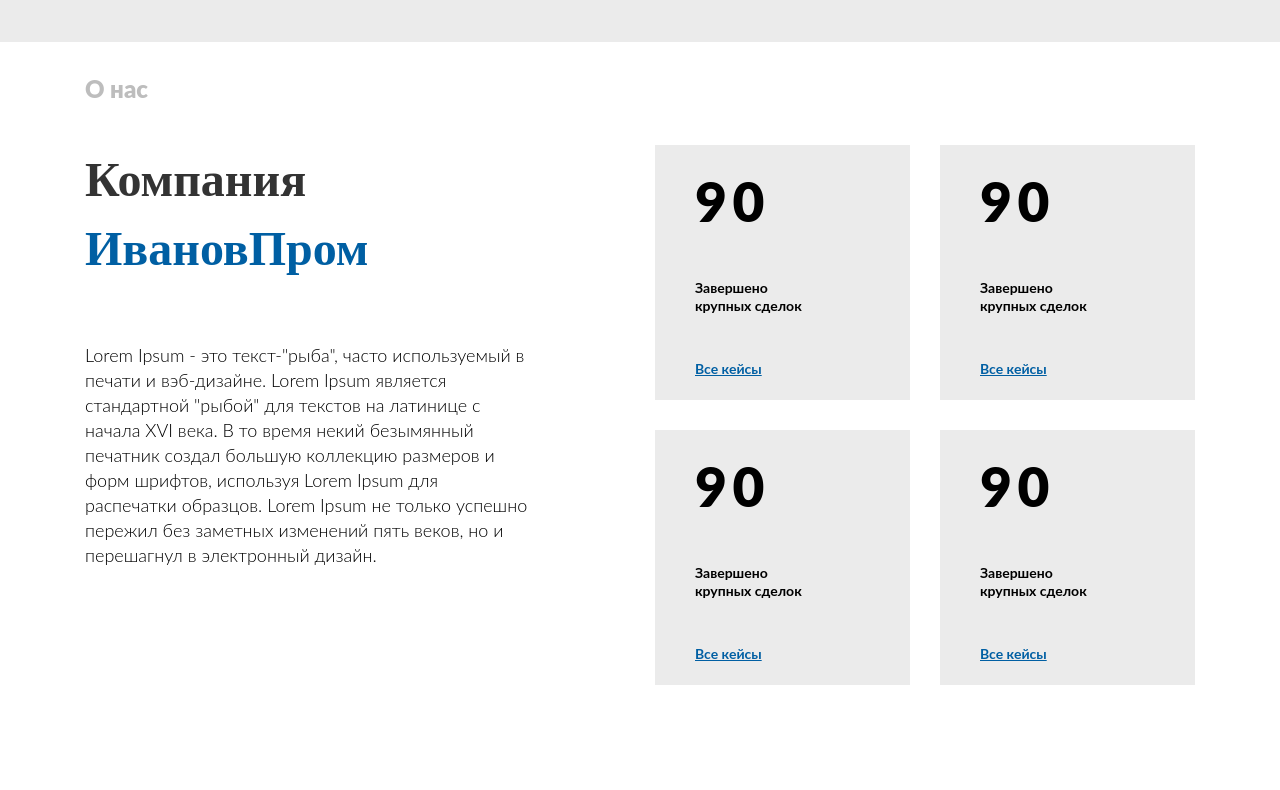
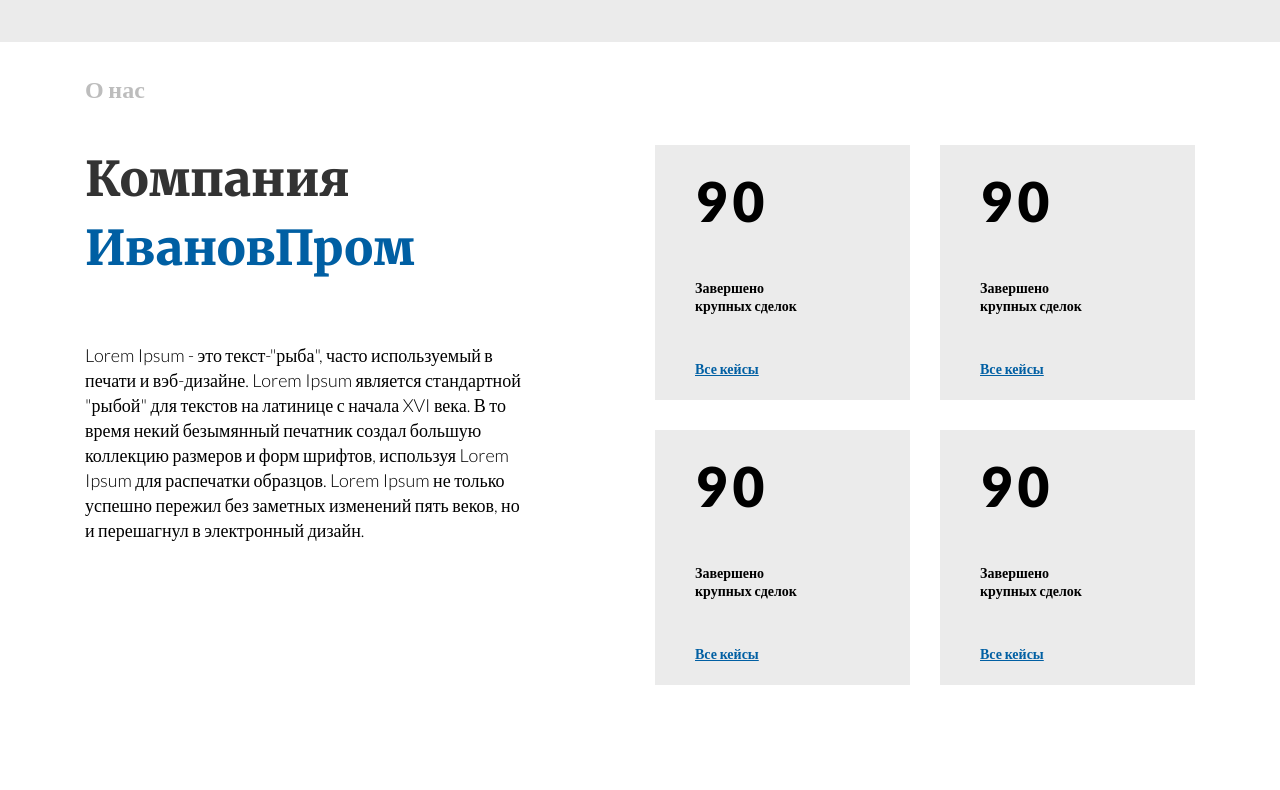
Before and after one commit to AleksandrEnin163/FEProf8, a plain HTML site: page index.html in a window 1280 px wide. Shown: the part 2010-2800 px from the top of the page. Drawn offline with Linux system fonts and the light colour scheme.

Commit message:
second commit

```diff
--- a/css/style.css
+++ b/css/style.css
@@ -1,3 +1,5 @@
+@import url('https://fonts.googleapis.com/css2?family=Lato:ital,wght@0,100;0,300;0,400;0,700;0,900;1,100;1,300;1,400;1,700;1,900&family=Merriweather:ital,wght@0,300;0,400;0,700;0,900;1,300;1,400;1,700;1,900&display=swap');
+
 * {
     padding: 0;
     margin: 0;
--- a/index.html
+++ b/index.html
@@ -6,6 +6,7 @@
     <meta name="viewport" content="width=device-width, initial-scale=1.0">
     <title>Document</title>
     <link rel="stylesheet" href="css/style.css">
+    <link rel="preconnect" href="https://fonts.googleapis.com"><link rel="preconnect" href="https://fonts.gstatic.com" crossorigin><link href="https://fonts.googleapis.com/css2?family=Lato:ital,wght@0,100;0,300;0,400;0,700;0,900;1,100;1,300;1,400;1,700;1,900&family=Merriweather:ital,wght@0,300;0,400;0,700;0,900;1,300;1,400;1,700;1,900&display=swap" rel="stylesheet">
 </head>
 <body>
     <header>
```
